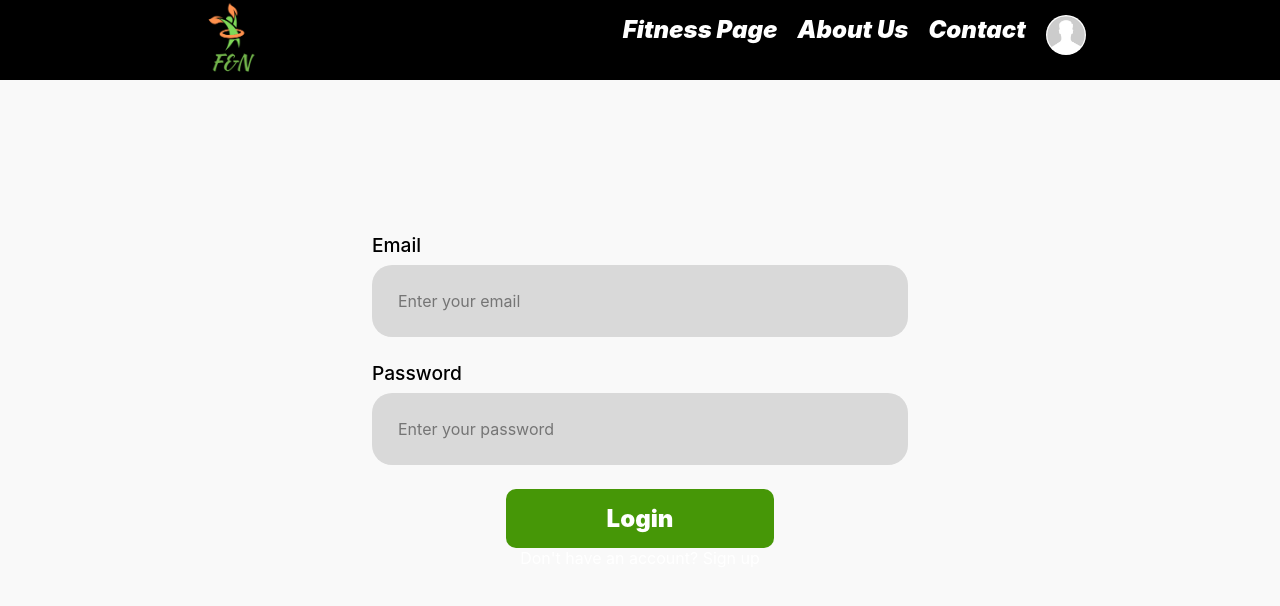
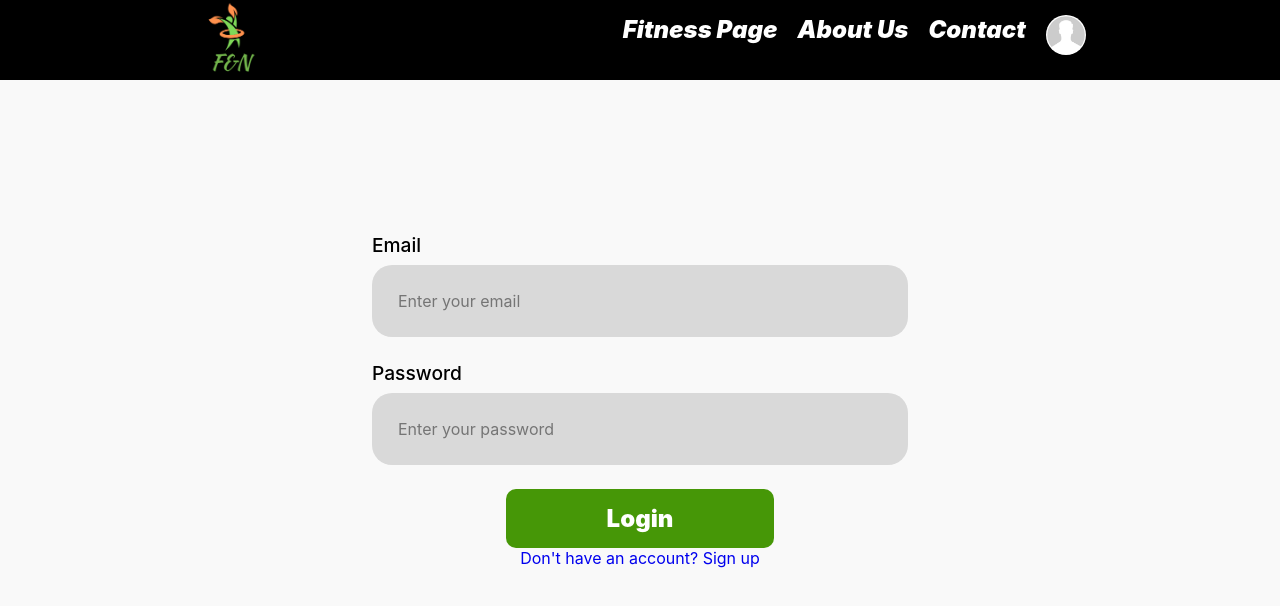
Before and after one commit to phucnhan/KLTN, a React (Create React App) app: page /login in a window 1280 px wide. Shown: the top 606 px of the page. Built offline with nearby package versions, Linux system fonts and the light colour scheme; no server answers.

Commit message:
Update Home.css

```diff
--- a/src/Component/Home/Home.css
+++ b/src/Component/Home/Home.css
@@ -244,7 +244,6 @@
 /*bỏ hiệu ứng người dùng mặc định*/
 a:-webkit-any-link{
     text-decoration: none;
-    color: rgb(255, 255, 255);
 }
 
 .logout-button {
```
